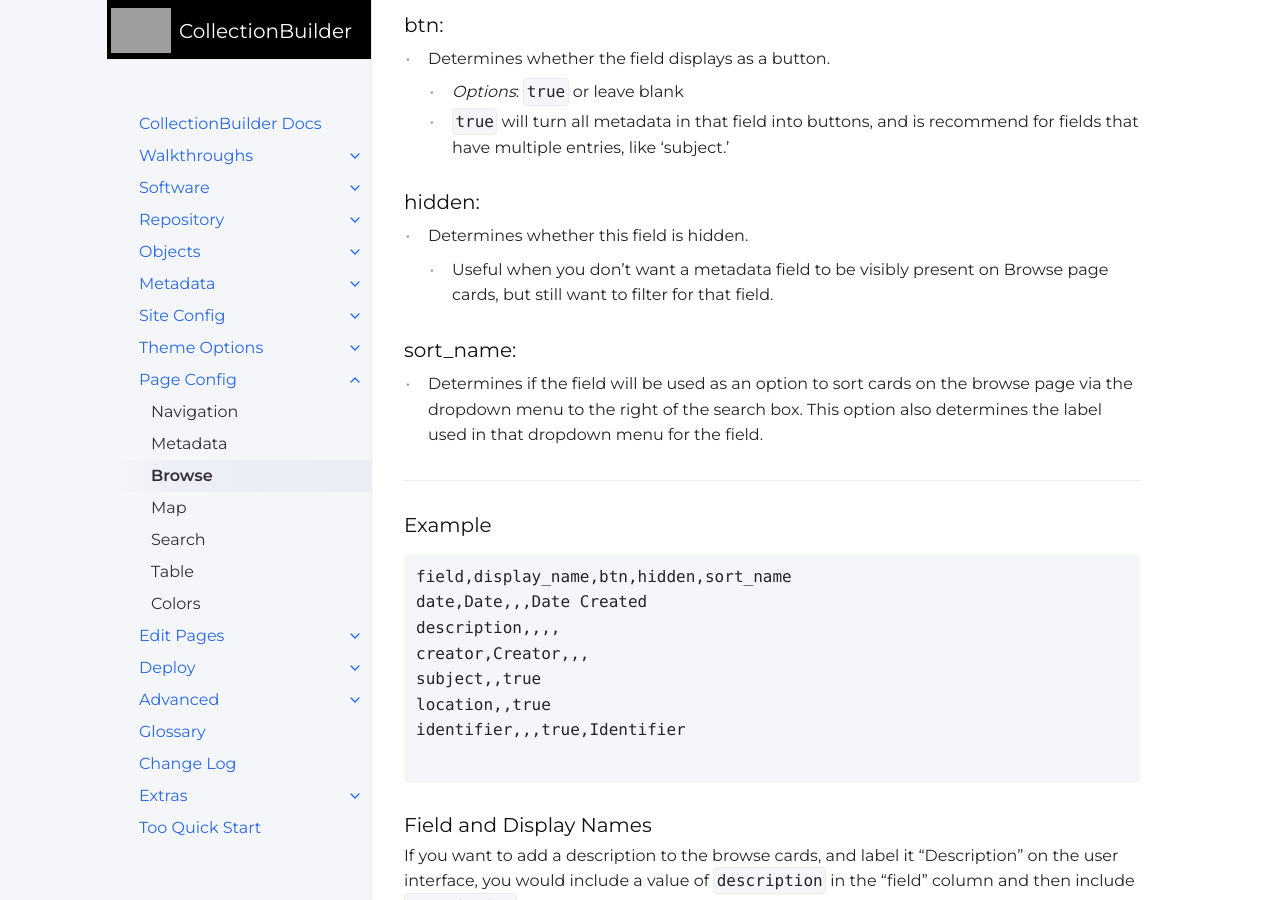
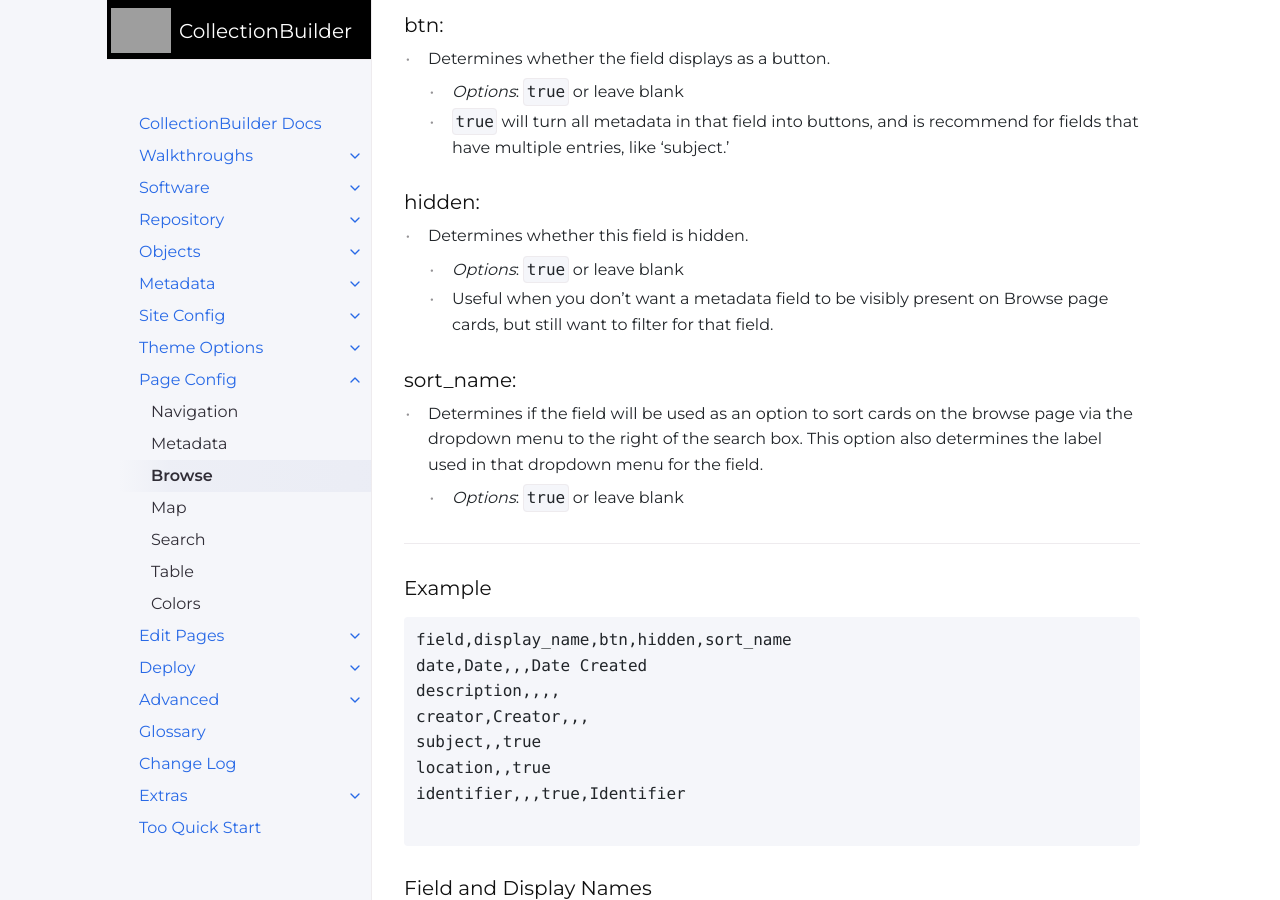
Before and after one commit to CollectionBuilder/cb-docs, a Jekyll site: the page built from docs/customization/config-browse.md, in a window 1280 px wide and 900 px high, scrolled down 736 px. Built offline with Jekyll 4.4.1, drawn with Linux system fonts in a browser that asks for light colours; comment, search, counter and statistics services are not loaded.

Commit message:
Add bullet points

```diff
--- a/docs/customization/config-browse.md
+++ b/docs/customization/config-browse.md
@@ -32,10 +32,12 @@ The columns are described below, and an [example](#example) is provided for your
 
 ### hidden:
 - Determines whether this field is hidden.
+    - *Options*: `true` or leave blank
     - Useful when you don't want a metadata field to be visibly present on Browse page cards, but still want to filter for that field.
 
 ### sort_name:
 - Determines if the field will be used as an option to sort cards on the browse page via the dropdown menu to the right of the search box. This option also determines the label used in that dropdown menu for the field.
+    - *Options*: `true` or leave blank
 
 ------
 
```
